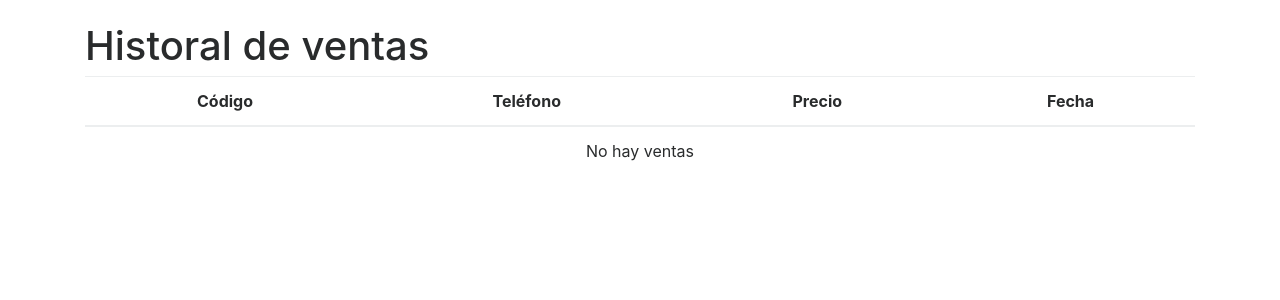
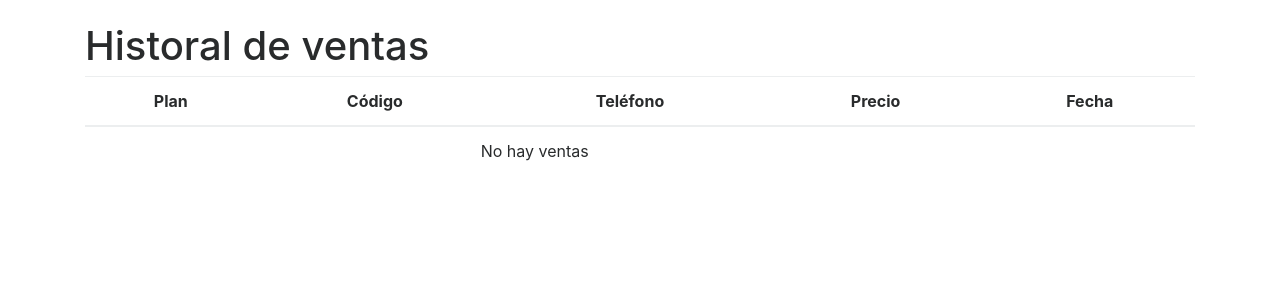
Before and after one commit to dxviidmg/WIFIRent, a Django app: template ventas/templates/ventas/venta_list.html in a window 1280 px wide. Shown: the part 54-354 px from the top of the page. Run offline with Django 3.2, Linux system fonts and the light colour scheme; the template is opened without the code that fills it, so the values that code supplies are empty; parts of the project's set-up code (start-up, migrations or seed data) failed here and were passed over; some libraries are stand-ins or nearby versions.

Commit message:
ver el plan en el historial de ventas

```diff
--- a/accounts/templates/accounts/puntodeventa_detail.html
+++ b/accounts/templates/accounts/puntodeventa_detail.html
@@ -38,7 +38,7 @@
 	<div class="table-responsive text-center">
 		<table class="table">
 			<thead>
-				<th>Descripción</th>
+				<th>Duración</th>
 				<th>Precio</th>
 				<th>Códigos disponibles</th>
 
--- a/ventas/templates/ventas/venta_list.html
+++ b/ventas/templates/ventas/venta_list.html
@@ -7,6 +7,7 @@
 	<div class="table-responsive text-center">
 		<table class="table">
 			<thead>
+				<th>Plan</th>
 				<th>Código</th>
 				<th>Teléfono</th>
 				<th>Precio</th>
@@ -17,6 +18,7 @@
 	{%for venta in ventas%}
 
 				<tr>
+					<td>{{venta.codigo.plan.duracion}} {%if venta.codigo.plan.unidad_duracion == "h"%}hora{%else%}dia{%endif%}{%if venta.codigo.plan.duracion > 1%}s{%endif%}</td>
 					<td>{{venta.codigo}}</td>
 					<td>{{venta.telefono}}</td>
 					<td>${{venta.codigo.plan.precio}} MXN</td>
```
